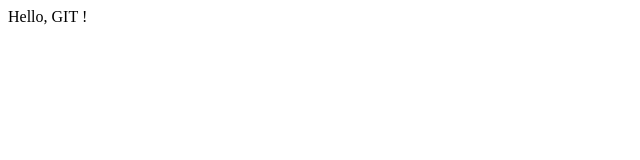
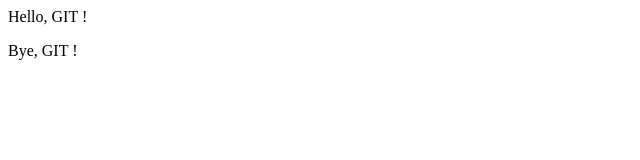
Before and after one commit to karamansky/TestRepository, a plain HTML site: page index.html in a window 1280 px wide. Shown: the full height of the page, 0-640 px from the left. Drawn offline with Linux system fonts and the light colour scheme.

Commit message:
Second Test Commit - index.html

```diff
--- a/index.html
+++ b/index.html
@@ -4,5 +4,6 @@
 </head>
 <body>
 	<p>Hello, GIT !</p>
+	<p>Bye, GIT !</p> <!-- second commit -->
 </body>
 </html>
```
